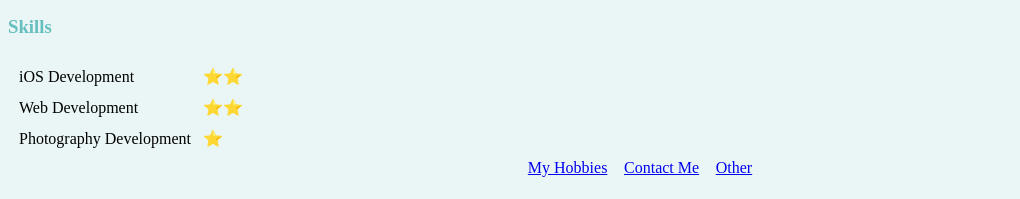
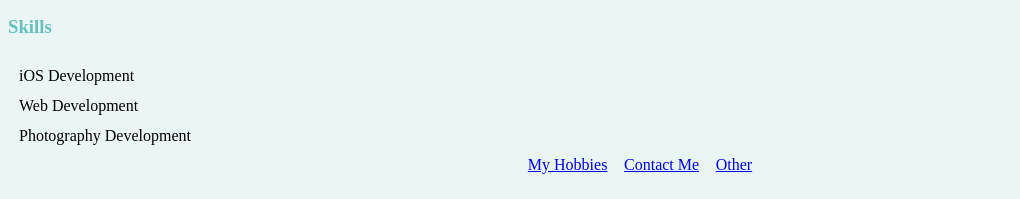
Before and after one commit to bestfrend/CV-Tautvydas_Kairys, a plain HTML site: page index.html in a window 1280 px wide. Shown: the part 571-770 px from the top of the page, without its empty margins (0-1020 px from the left). Drawn offline with Linux system fonts and the light colour scheme.

Commit message:
Update index.html

```diff
--- a/index.html
+++ b/index.html
@@ -75,15 +75,15 @@
     <table cellspacing="10">
     <tr>
       <td>iOS Development</td>
-      <td>⭐⭐</td>
+      <td></td>
     </tr>
     <tr>
       <td>Web Development</td>
-      <td>⭐⭐</td>
+      <td></td>
     </tr>
     <tr>
       <td>Photography Development</td>
-      <td>⭐</td>
+      <td></td>
     </tr>
   </table>
 
```
